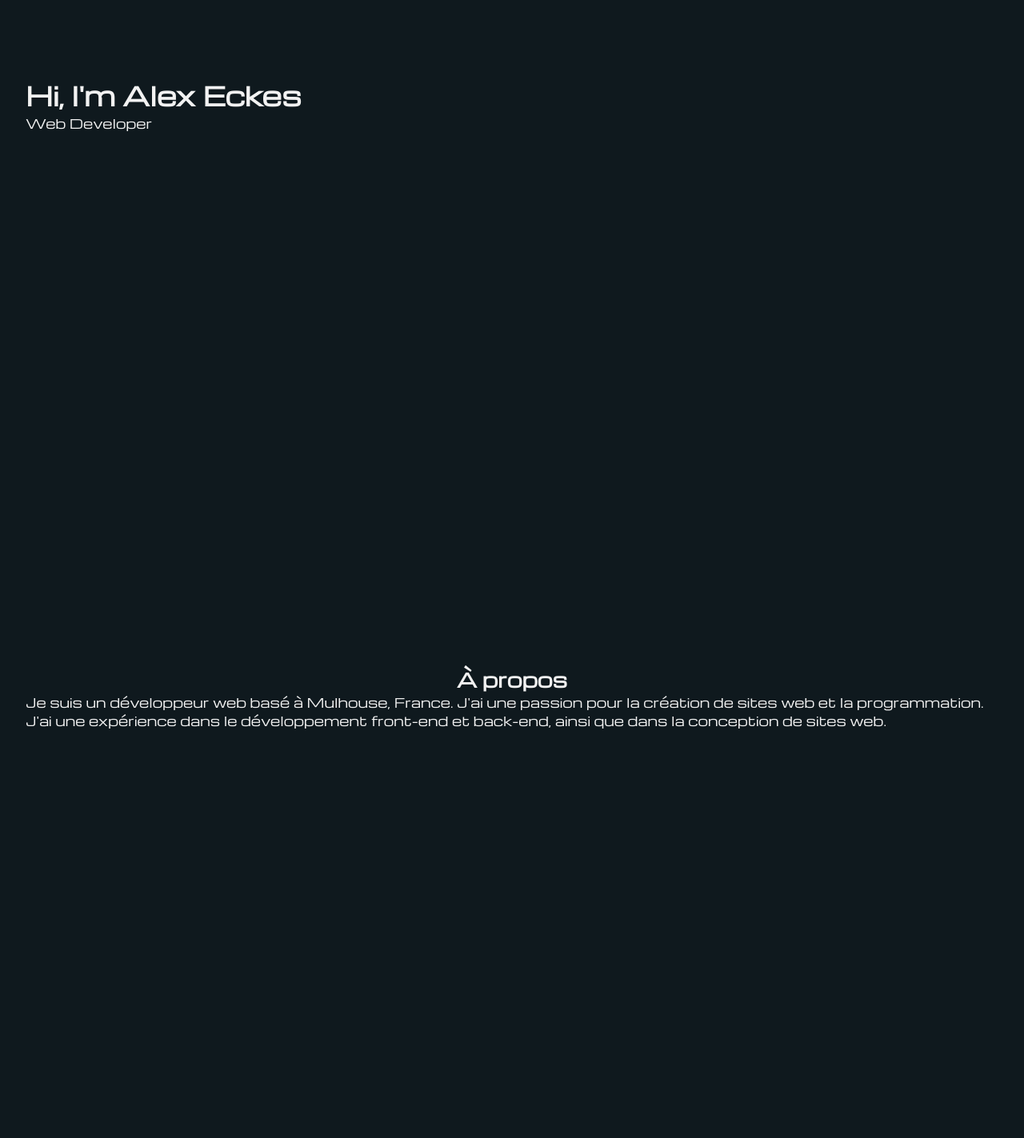
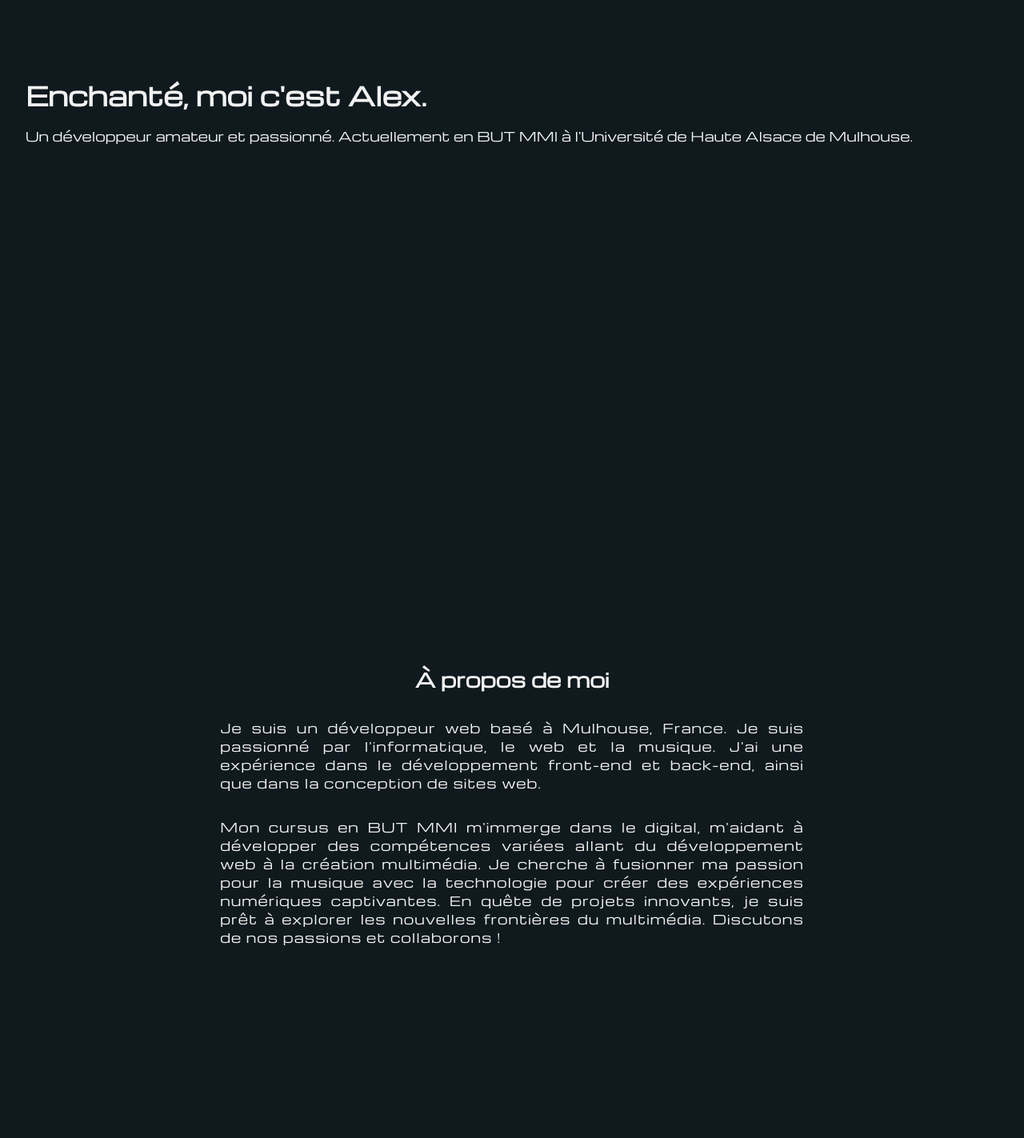
Before and after one commit to YxxgSxxl/Official-PortfolioV2, a PHP site: page / in a window 1280 px wide. Shown: the part 86-1509 px from the top of the page at 80% size. Run offline with PHP 8.4, Linux system fonts and the light colour scheme.

Commit message:
pages added

```diff
--- a/index.php
+++ b/index.php
@@ -29,16 +29,31 @@
     <main>
         <section class="home-container">
             <div class="home-content">
-                <h1>Hi, I'm Alex Eckes</h1>
-                <p>Web Developer</p>
+                <h1>Enchanté, moi c'est Alex.</h1>
+                <p>
+                    Un développeur amateur et passionné. Actuellement en BUT MMI à l'Université de Haute Alsace de
+                    Mulhouse.
+                </p>
             </div>
         </section>
         <section class="about-container">
             <div class="about-content">
-                <h2 id="about">À propos</h2>
-                <p>Je suis un développeur web basé à Mulhouse, France. J'ai une passion pour la création de sites web
-                    et la programmation. J'ai une expérience dans le développement front-end et back-end, ainsi que dans la
+                <h2 id="about">À propos de moi</h2>
+                <p>Je suis un développeur web basé à Mulhouse, France. Je suis passionné par l'informatique, le web et
+                    la musique. J'ai une expérience dans le développement front-end et back-end, ainsi que dans
+                    la
                     conception de sites web.</p>
+                <p>
+                    Mon cursus en BUT MMI m'immerge dans le digital, m'aidant à développer des compétences variées allant du
+                    développement web à
+                    la
+                    création multimédia. Je cherche à fusionner ma passion pour la
+                    musique
+                    avec la technologie pour créer des expériences numériques captivantes. En quête de projets
+                    innovants, je
+                    suis prêt à explorer les nouvelles frontières du multimédia. Discutons de nos passions et
+                    collaborons !
+                </p>
             </div>
         </section>
     </main>
--- a/stylesheet/index.css
+++ b/stylesheet/index.css
@@ -145,7 +145,7 @@ section.home-container {
     height: 100vh;
 }
 
-/* Contact Section */
+/* About Section */
 section.about-container {
     height: 100vh;
 }
@@ -247,12 +247,12 @@ footer small {
 @media screen and (min-width: 768px) {
     h1 {
         font-size: 2em;
-        margin-top: 2em;
+        margin: 2em 0 1rem 0;
     }
 
     h2 {
         text-align: center;
-        margin-top: 0;
+        margin: 0 0 2rem 0;
     }
 
     p {
@@ -327,9 +327,16 @@ footer small {
         height: 100vh;
     }
 
-    /* Contact Section */
+    /* About Section */
     section.about-container {
         height: 100vh;
+    }
+
+    section.about-container p {
+        margin: 0 auto 2em auto;
+        letter-spacing: 1px;
+        text-align: justify;
+        width: 60%;
     }
 
 
```
Also changed, not shown: pages/legals.php (added), pages/privacy.php (added), pages/projects.php (added).
